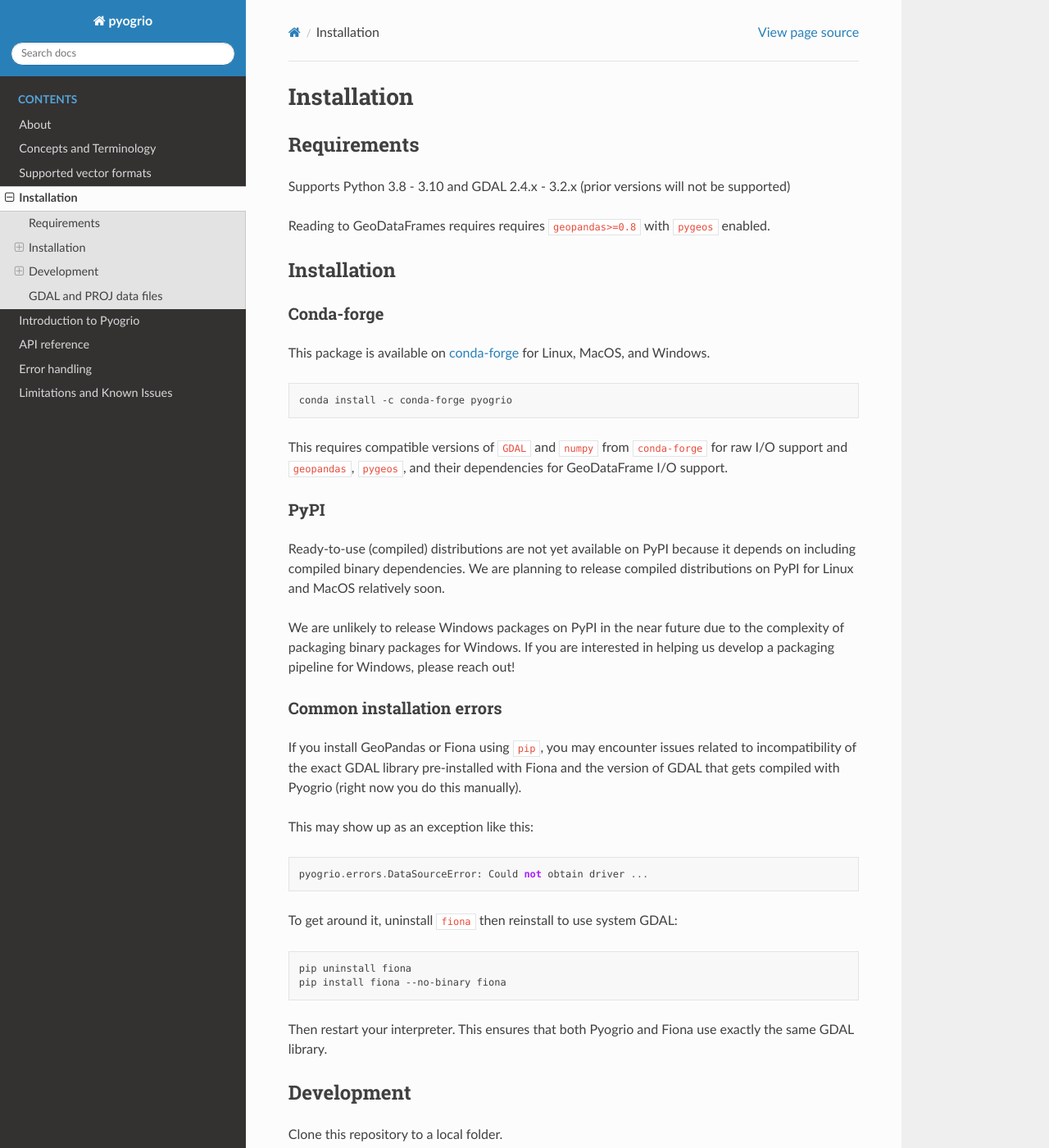
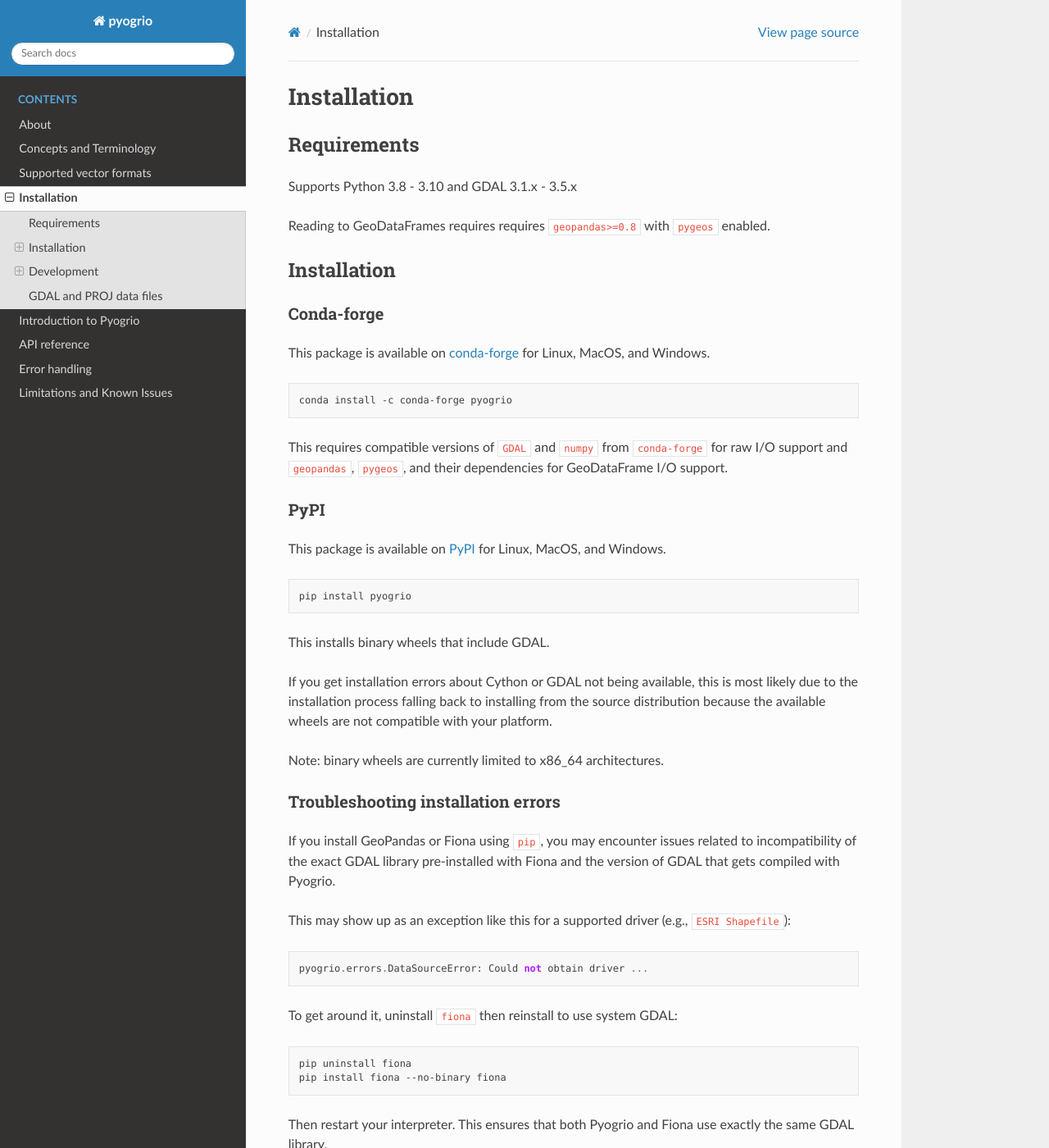
Before and after one commit to geopandas/pyogrio, a Sphinx documentation site: the page built from docs/source/install.md, in a window 1280 px wide and 1400 px high. Shown: the whole window at 82% size. Built offline with Sphinx 7.4.7 and the Read the Docs theme 2.0.0, drawn with Linux system fonts in a browser that asks for light colours.

Commit message:
Update installation instructions to include PyPI

````diff
--- a/docs/source/install.md
+++ b/docs/source/install.md
@@ -2,8 +2,7 @@
 
 ## Requirements
 
-Supports Python 3.8 - 3.10 and GDAL 2.4.x - 3.2.x
-(prior versions will not be supported)
+Supports Python 3.8 - 3.10 and GDAL 3.1.x - 3.5.x
 
 Reading to GeoDataFrames requires requires `geopandas>=0.8` with `pygeos` enabled.
 
@@ -24,24 +23,32 @@
 
 ### PyPI
 
-Ready-to-use (compiled) distributions are not yet available on PyPI because it
-depends on including compiled binary dependencies. We are planning to release
-compiled distributions on PyPI for Linux and MacOS relatively soon.
+This package is available on [PyPI](https://pypi.org/project/pyogrio/) for Linux,
+MacOS, and Windows.
 
-We are unlikely to release Windows packages on PyPI in the near future due to
-the complexity of packaging binary packages for Windows. If you are interested
-in helping us develop a packaging pipeline for Windows, please reach out!
+```bash
+pip install pyogrio
+```
 
-### Common installation errors
+This installs binary wheels that include GDAL.
+
+If you get installation errors about Cython or GDAL not being available, this is
+most likely due to the installation process falling back to installing from the
+source distribution because the available wheels are not compatible with your
+platform.
+
+Note: binary wheels are currently limited to x86_64 architectures.
+
+### Troubleshooting installation errors
 
 If you install GeoPandas or Fiona using `pip`, you may encounter issues related
 to incompatibility of the exact GDAL library pre-installed with Fiona and the
-version of GDAL that gets compiled with Pyogrio (right now you do this manually).
+version of GDAL that gets compiled with Pyogrio.
 
-This may show up as an exception like
-this:
+This may show up as an exception like this for a supported driver (e.g.,
+`ESRI Shapefile`):
 
-```
+```Python
 pyogrio.errors.DataSourceError: Could not obtain driver ...
 ```
 
````
Also changed, not shown: README.md (+10 -8 lines).
